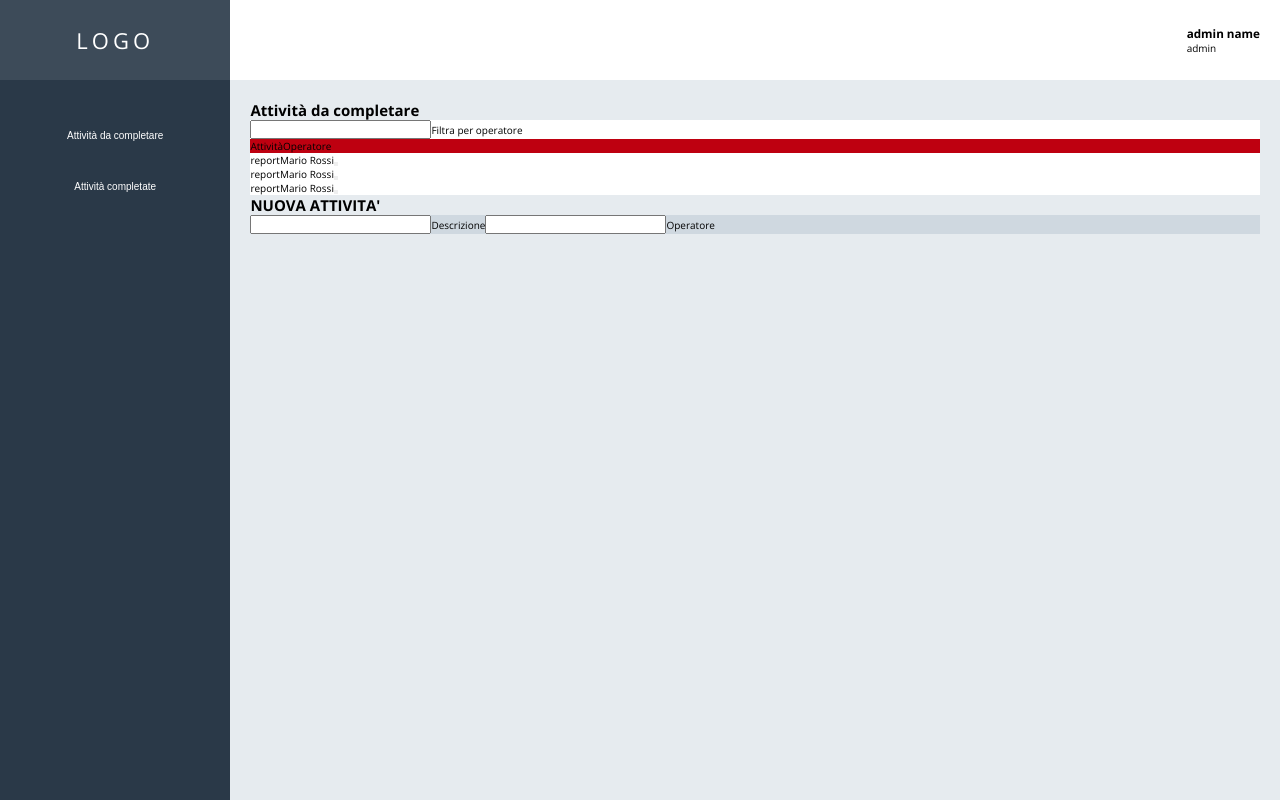
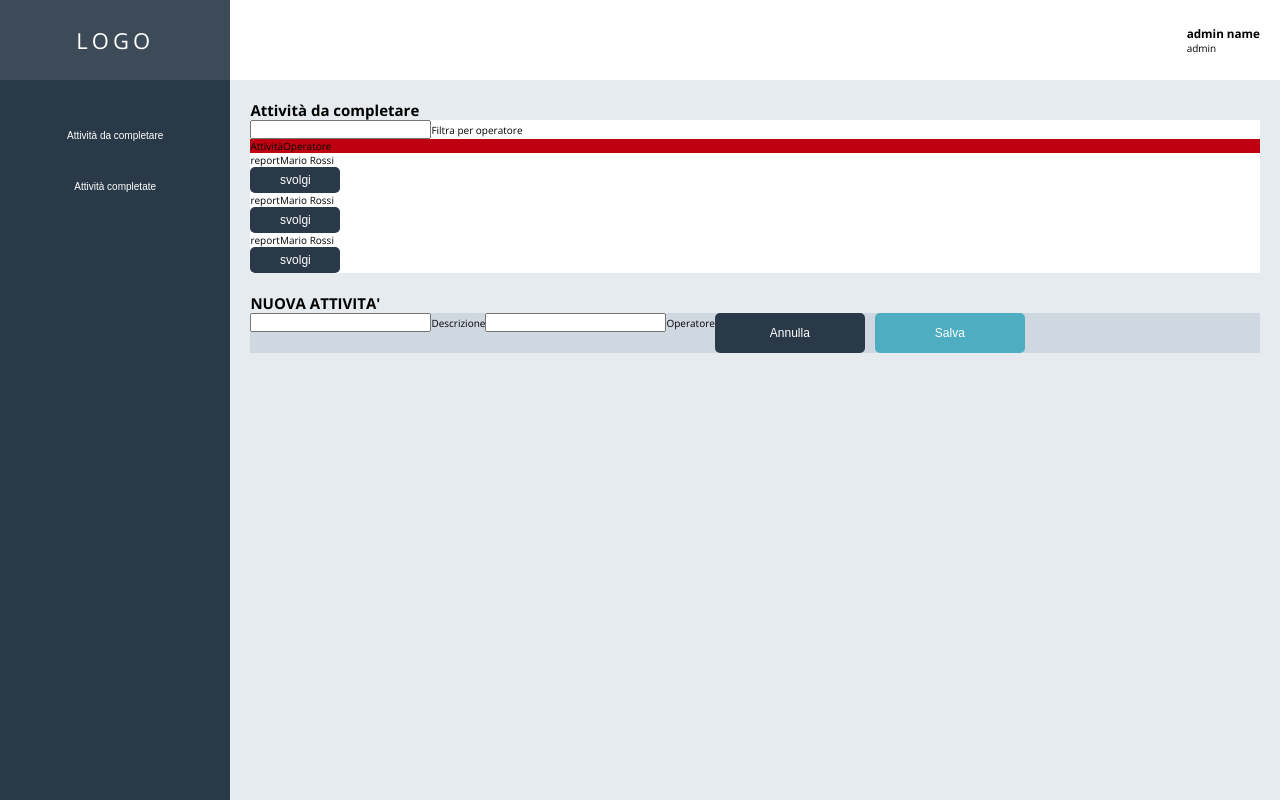
Before and after one commit to juri-boni/Activities, a React (Create React App) app: page / in a window 1280 px wide. Built offline with nearby package versions, Linux system fonts and the light colour scheme.

Commit message:
add --button component

```diff
--- a/src/components/activities-sheet/activities-sheet.component.jsx
+++ b/src/components/activities-sheet/activities-sheet.component.jsx
@@ -1,4 +1,5 @@
 import FormInput from "../form-input/form-input.component";
+import Button from "../button/button.component";
 import "./activities-sheet.styles.scss";
 
 const ActivitiesSheet = () => {
@@ -12,17 +13,18 @@ const ActivitiesSheet = () => {
       <div className="sheet-element">
         <span>report</span>
         <span>Mario Rossi</span>
-        <button></button>
+
+        <Button buttonType="small">svolgi</Button>
       </div>
       <div className="sheet-element">
         <span>report</span>
         <span>Mario Rossi</span>
-        <button></button>
+        <Button buttonType="small">svolgi</Button>
       </div>
       <div className="sheet-element">
         <span>report</span>
         <span>Mario Rossi</span>
-        <button></button>
+        <Button buttonType="small">svolgi</Button>
       </div>
     </div>
   );
--- a/src/components/activities-sheet/activities-sheet.styles.scss
+++ b/src/components/activities-sheet/activities-sheet.styles.scss
@@ -1,5 +1,6 @@
 .sheet-container {
   background-color: #fff;
+  margin-bottom: 2rem;
 
   .sheet-description {
     background-color: #be0010;
--- /dev/null
+++ b/src/components/button/button.component.jsx
@@ -0,0 +1,19 @@
+import "./button.styles.scss";
+
+const BUTTON_TYPE_CLASSES = {
+  save: "save",
+  small: "small",
+};
+
+const Button = ({ children, buttonType, ...otherProps }) => {
+  return (
+    <button
+      className={`button-container ${BUTTON_TYPE_CLASSES[buttonType]}`}
+      {...otherProps}
+    >
+      {children}
+    </button>
+  );
+};
+
+export default Button;
--- /dev/null
+++ b/src/components/button/button.styles.scss
@@ -0,0 +1,35 @@
+.button-container {
+  width: 15rem;
+  height: 4rem;
+  padding: 0 3.5rem 0 3.5rem;
+  font-size: 1.2rem;
+  background-color: #2a3948;
+  color: white;
+  border: none;
+  cursor: pointer;
+  display: flex;
+  justify-content: center;
+  align-items: center;
+  border-radius: 5px;
+
+  &:hover {
+    background-color: black;
+    color: white;
+    border: none;
+  }
+
+  &.save {
+    background-color: #4eadc1;
+
+    &:hover {
+      background-color: #be0010;
+      color: white;
+      border: none;
+    }
+  }
+
+  &.small {
+    width: 9rem;
+    height: 2.6rem;
+  }
+}
--- a/src/components/new-activities-form/new-activities-form.component.jsx
+++ b/src/components/new-activities-form/new-activities-form.component.jsx
@@ -1,4 +1,5 @@
 import FormInput from "../form-input/form-input.component";
+import Button from "../button/button.component";
 import "./new-activities-form.styles.scss";
 
 const NewActivitiesForm = () => {
@@ -8,6 +9,10 @@ const NewActivitiesForm = () => {
       <div className="new-activities-form-container">
         <FormInput label="Descrizione"></FormInput>
         <FormInput label="Operatore"></FormInput>
+        <div className="new-activities-buttons-container">
+          <Button>Annulla</Button>
+          <Button buttonType="save">Salva</Button>
+        </div>
       </div>
     </div>
   );
--- a/src/components/new-activities-form/new-activities-form.styles.scss
+++ b/src/components/new-activities-form/new-activities-form.styles.scss
@@ -1,4 +1,9 @@
 .new-activities-form-container {
   display: flex;
   background-color: #cfd8e0;
+
+  .new-activities-buttons-container {
+    display: flex;
+    gap: 1rem;
+  }
 }
```
